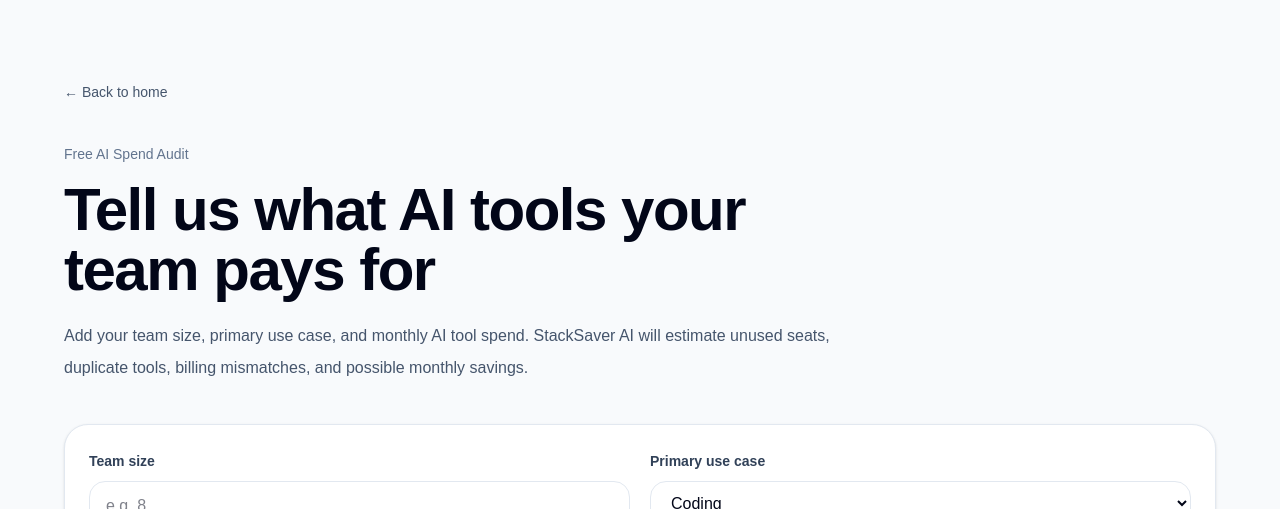
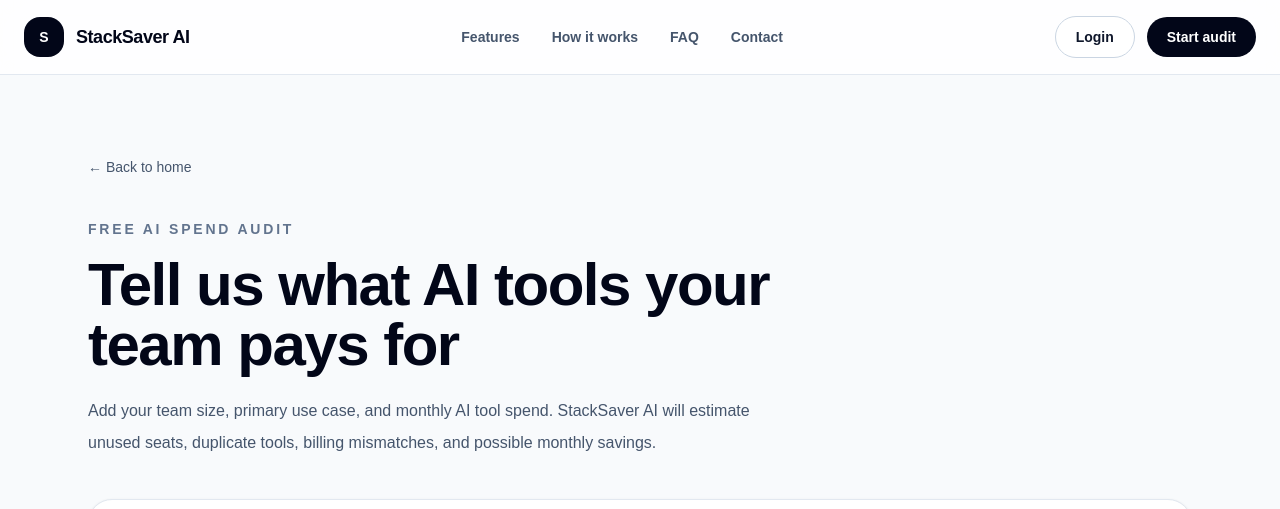
Before and after one commit to palkikhare21/StackSaver-ai, a Next.js app: page /audit in a window 1280 px wide. Shown: the top 509 px of the page. Built offline with nearby package versions, Linux system fonts and the light colour scheme; no server answers.

Commit message:
style: add navbar and footer to audit page

```diff
--- a/app/audit/page.tsx
+++ b/app/audit/page.tsx
@@ -1,24 +1,28 @@
 import Link from "next/link";
 import SpendForm from "@/components/SpendForm";
+import Navbar from "@/components/Navbar";
+import Footer from "@/components/Footer";
 
 export default function AuditPage() {
   return (
-    <main className="min-h-screen bg-[#F8FAFC] px-6 py-20 text-slate-950">
-      <section className="mx-auto max-w-6xl">
-        <Link href="/" className="text-sm font-medium text-slate-600">
+    <main className="min-h-screen bg-[#F8FAFC] text-slate-950">
+      <Navbar />
+
+      <section className="mx-auto max-w-6xl px-6 py-16 md:py-20">
+        <Link href="/" className="text-sm font-medium text-slate-600 hover:text-slate-950">
           ← Back to home
         </Link>
 
         <div className="mt-10 max-w-3xl">
-          <p className="text-sm font-medium text-slate-500">
+          <p className="text-sm font-semibold uppercase tracking-[0.2em] text-slate-500">
             Free AI Spend Audit
           </p>
 
-          <h1 className="mt-4 text-4xl font-bold tracking-tight md:text-6xl">
+          <h1 className="mt-4 text-4xl font-black tracking-tight md:text-6xl">
             Tell us what AI tools your team pays for
           </h1>
 
-          <p className="mt-5 leading-8 text-slate-600">
+          <p className="mt-5 max-w-2xl leading-8 text-slate-600">
             Add your team size, primary use case, and monthly AI tool spend.
             StackSaver AI will estimate unused seats, duplicate tools, billing
             mismatches, and possible monthly savings.
@@ -27,6 +31,8 @@
 
         <SpendForm />
       </section>
+
+      <Footer />
     </main>
   );
 }
```
